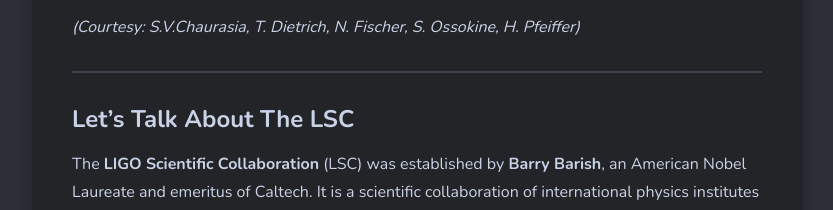
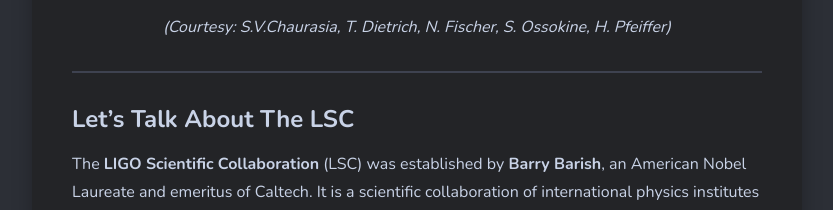
Before and after one commit to HorizonIITM/HorizonIITM.github.io, a Jekyll site: the page built from _posts/2022-05-02-tale-of-sisters.md, in a window 1280 px wide. Shown: the part 3680-3890 px from the top of the page, without its empty margins (23-856 px from the left). Built offline with Jekyll 4.4.1, drawn with Linux system fonts in a browser that asks for light colours; nearby versions of some CDN libraries; formulas are drawn with MathJax 3; comment, search, counter and statistics services are not loaded.

Commit message:
Fixed a minor caption issue in tale of sisters article.

```diff
--- a/_posts/2022-05-02-tale-of-sisters.md
+++ b/_posts/2022-05-02-tale-of-sisters.md
@@ -42,10 +42,11 @@ The below video is a numerical simulation representing the coalescence of a blac
 
 <p align="center">
 <figure class="video_container">
-   <iframe width="560" height="315" src="https://www.youtube.com/embed/Rd3p3xPtWn4" title="YouTube video player" frameborder="0" allow="accelerometer; autoplay; clipboard-write; encrypted-media; gyroscope; picture-in-picture" allowfullscreen></iframe>
-</figure>
-<em> (Courtesy: S.V.Chaurasia, T. Dietrich, N. Fischer, S. Ossokine, H. Pfeiffer) </em>
+   <iframe width="560" height="315" src="https://www.youtube.com/embed/Rd3p3xPtWn4" title="YouTube video player" frameborder="0" allow="accelerometer; autoplay; clipboard-write; encrypted-media; gyroscope; picture-in-picture" allowfullscreen></iframe> </figure>
 </p>
+
+<p align="center"> <em> (Courtesy: S.V.Chaurasia, T. Dietrich, N. Fischer, S. Ossokine, H. Pfeiffer) </em> </p>
+
 
 ------
 
```
